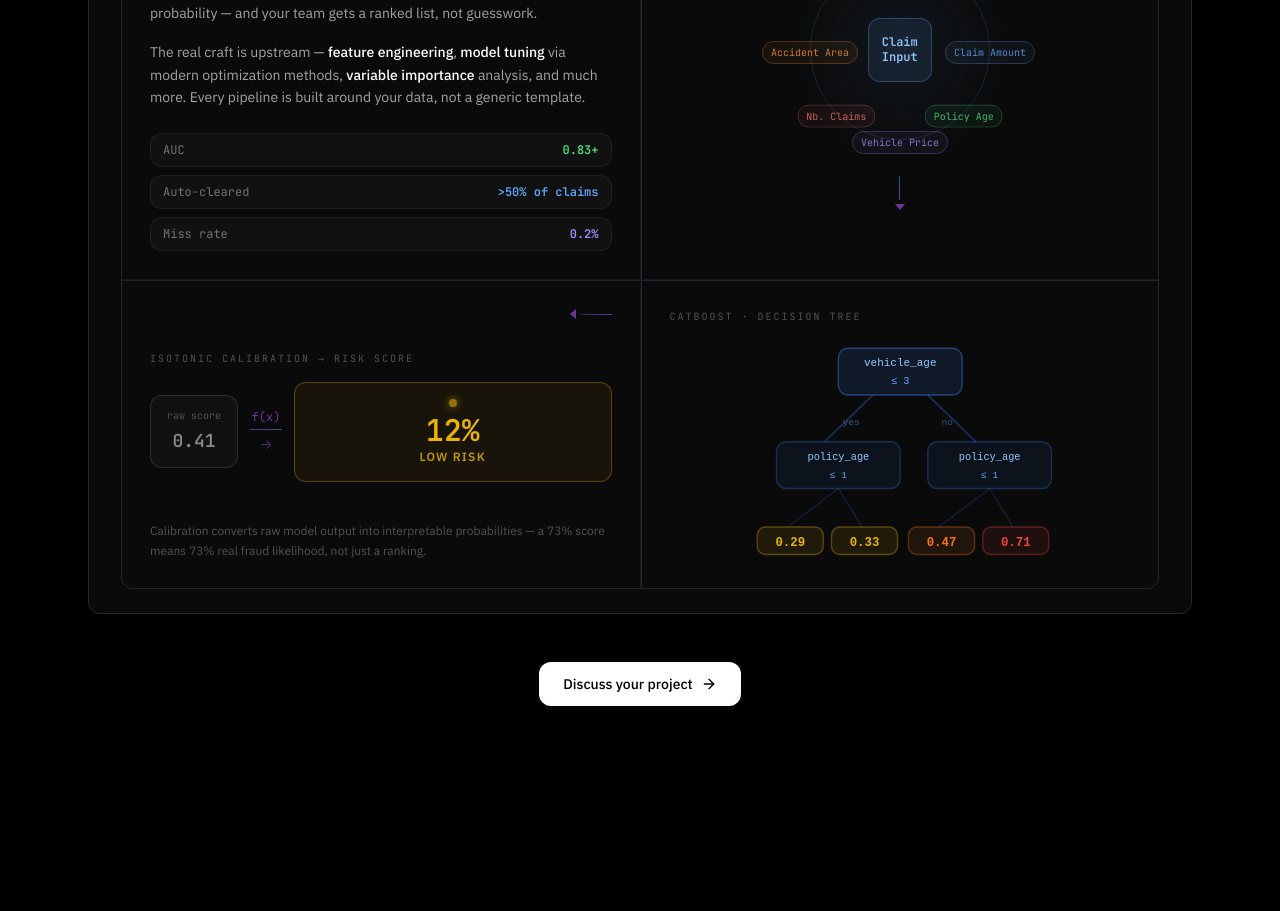
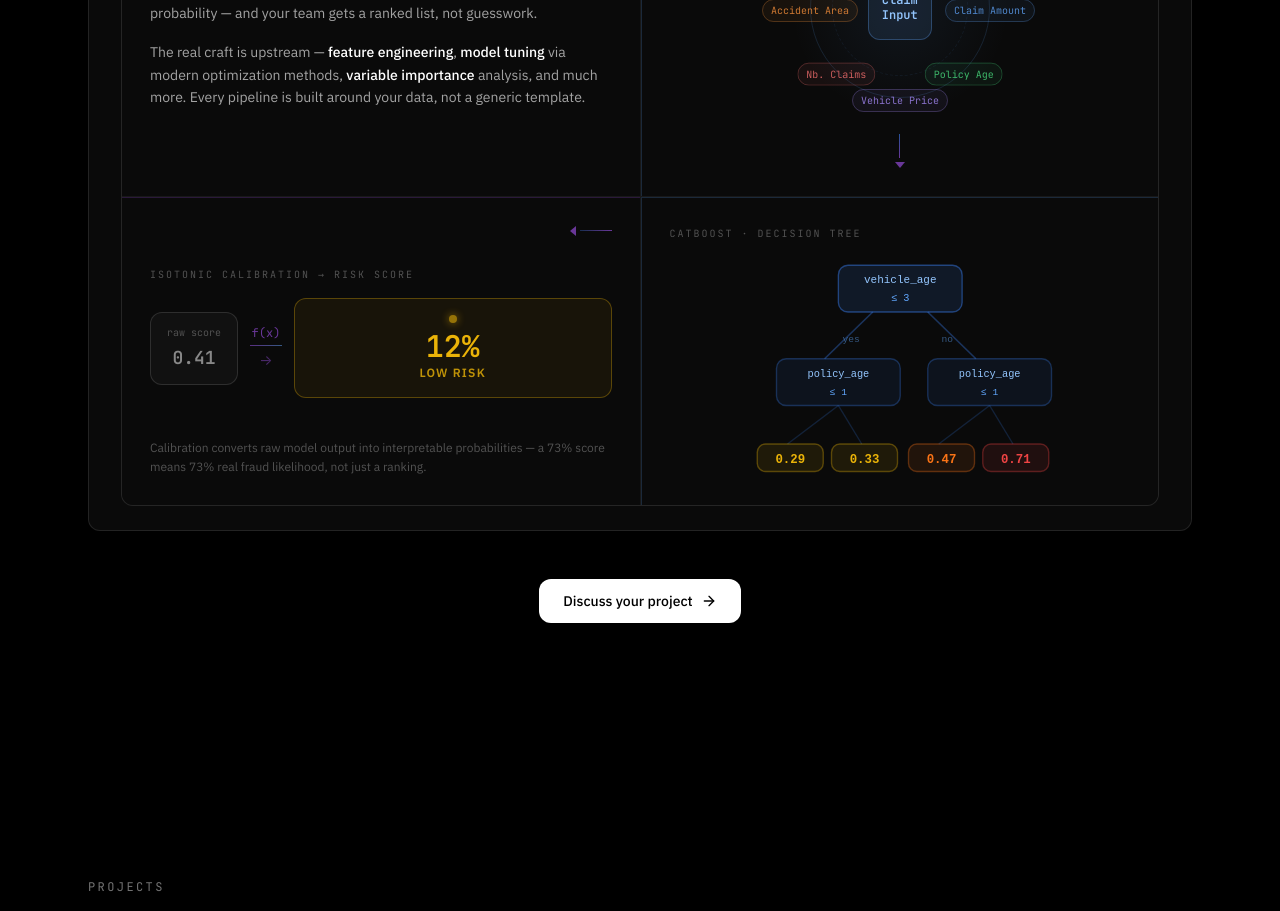
Before and after one commit to ag-algolab/ag-algolab.github.io, a React (Vite) app: page / in a window 1280 px wide. Shown: the part 2640-3551 px from the top of the page. Built offline with nearby package versions, Linux system fonts and the light colour scheme.

Commit message:
Update App.jsx

```diff
--- a/src/App.jsx
+++ b/src/App.jsx
@@ -562,18 +562,6 @@ function FraudGrid() {
               and much more. Every pipeline is built around your data, not a generic template.
             </p>
           </div>
-          <div className="flex flex-col gap-2">
-            {[
-              { label: "AUC", value: "0.83+", color: "#4ade80" },
-              { label: "Auto-cleared", value: ">50% of claims", color: "#60a5fa" },
-              { label: "Miss rate", value: "0.2%", color: "#a78bfa" },
-            ].map((s) => (
-              <div key={s.label} className="flex items-center justify-between px-3 py-2 rounded-lg bg-white/[0.03] border border-white/[0.06]">
-                <span className="text-neutral-500 text-xs font-mono">{s.label}</span>
-                <span className="text-xs font-semibold font-mono" style={{ color: s.color }}>{s.value}</span>
-              </div>
-            ))}
-          </div>
         </div>
 
         {/* ── Q2 upper-right — Orbit inputs ── */}
```
